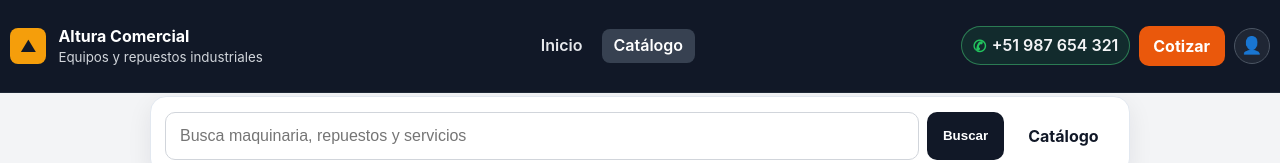
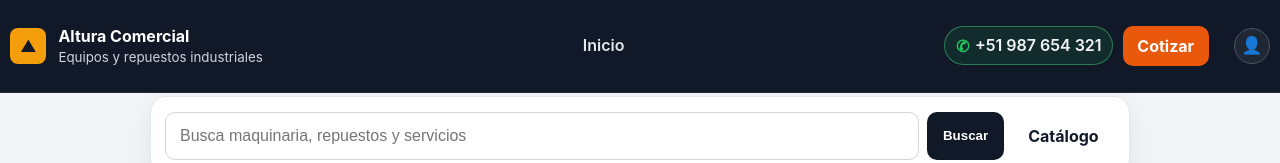
Before and after one commit to jfheimpinacap/web-ventas-generica, a React (Vite) app in the folder frontend/: page /catalogo in a window 1280 px wide. Shown: the top 163 px of the page. Built offline with nearby package versions, Linux system fonts and the light colour scheme; no server answers.

Commit message:
Refina topbar pública y separa acceso vendedor

```diff
--- a/frontend/src/components/layout/Topbar.tsx
+++ b/frontend/src/components/layout/Topbar.tsx
@@ -36,12 +36,10 @@ export function Topbar() {
           <NavLink to="/" onClick={() => setIsMenuOpen(false)}>
             Inicio
           </NavLink>
-          <NavLink to="/catalogo" onClick={() => setIsMenuOpen(false)}>
-            Catálogo
-          </NavLink>
         </nav>
 
         <div className={`topbar__actions ${isMenuOpen ? 'topbar__actions--open' : ''}`}>
+          <div className="topbar__actions-main">
             <a
               className="topbar__whatsapp-contact"
               href={buildWhatsAppUrl('Hola, quiero asesoría comercial.')}
@@ -57,6 +55,8 @@ export function Topbar() {
             <Link className="btn btn--accent" to="/cotizar" onClick={() => setIsMenuOpen(false)}>
               Cotizar
             </Link>
+          </div>
+          <div className="topbar__seller-access">
             {hasSession ? (
               <Link className="topbar__panel-link" to="/admin" onClick={() => setIsMenuOpen(false)}>
                 Volver al panel
@@ -68,6 +68,7 @@ export function Topbar() {
             )}
           </div>
         </div>
+      </div>
     </header>
   )
 }
--- a/frontend/src/styles.css
+++ b/frontend/src/styles.css
@@ -97,9 +97,22 @@ a {
 .topbar__actions {
   display: flex;
   align-items: center;
-  gap: 0.55rem;
-  flex-wrap: wrap;
+  gap: 1.15rem;
   justify-content: flex-end;
+  min-width: 0;
+}
+
+.topbar__actions-main {
+  display: inline-flex;
+  align-items: center;
+  gap: 0.6rem;
+  min-width: 0;
+}
+
+.topbar__seller-access {
+  display: inline-flex;
+  align-items: center;
+  margin-left: 0.4rem;
 }
 
 .topbar__whatsapp-contact {
@@ -774,6 +787,18 @@ a {
     justify-content: flex-start;
   }
 
+  .topbar__actions {
+    gap: 0.6rem;
+  }
+
+  .topbar__actions-main {
+    display: contents;
+  }
+
+  .topbar__seller-access {
+    margin-left: 0;
+  }
+
   .topbar__whatsapp-contact {
     order: 1;
   }
```
Lines whose indentation alone changed are shown as unchanged.
